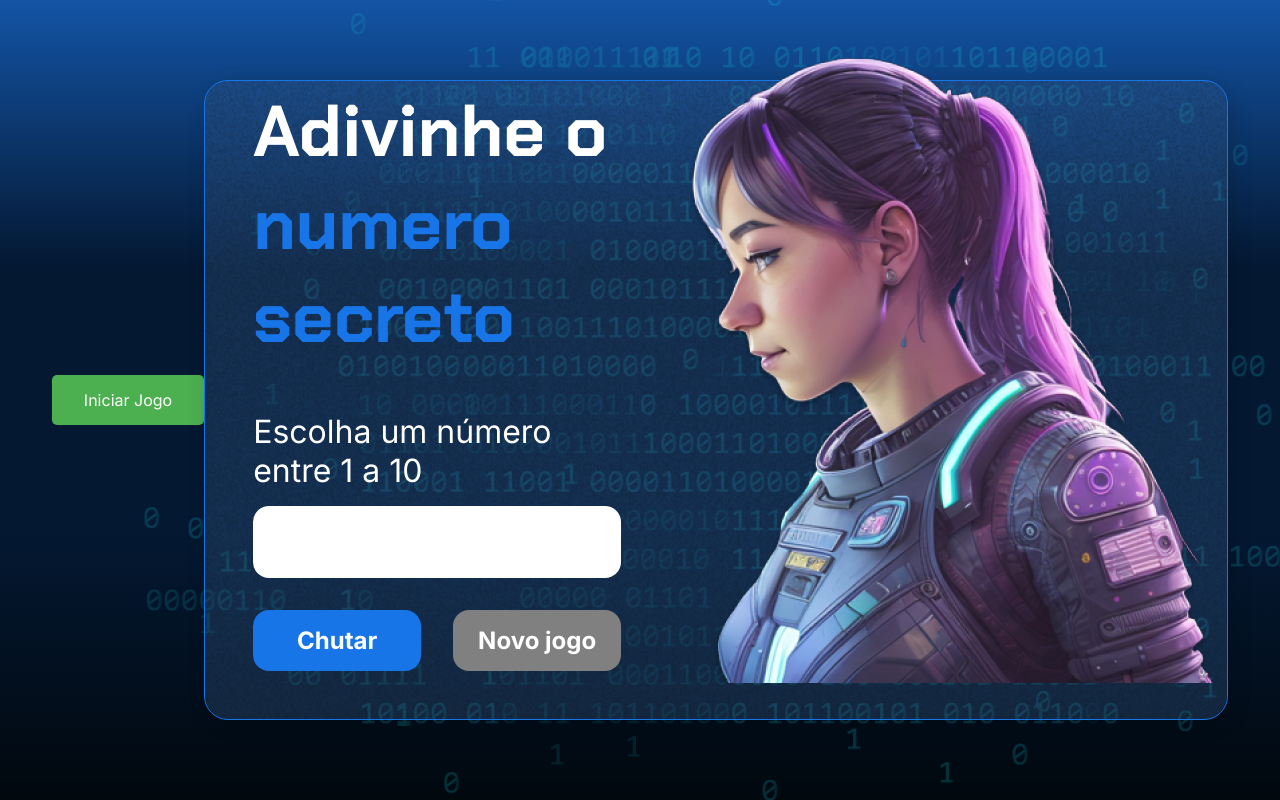
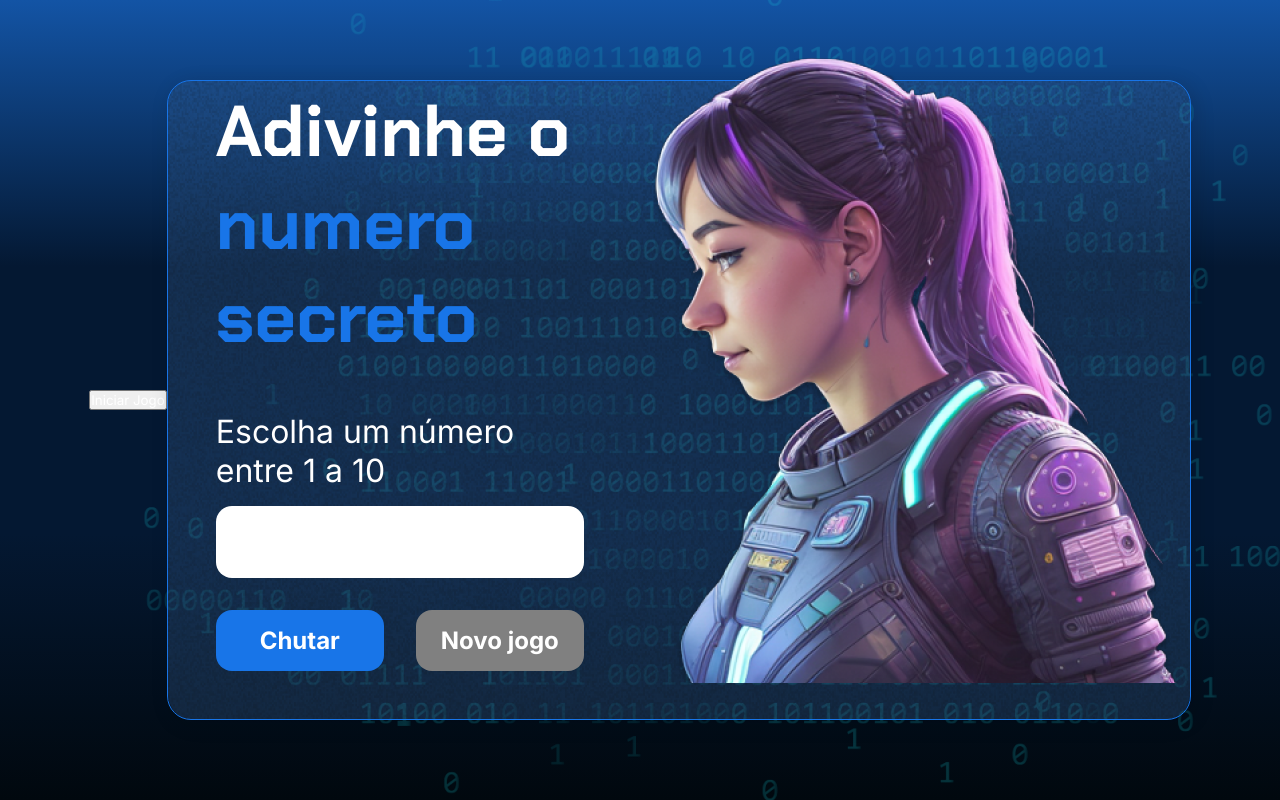
Before and after one commit to carolinirufino/jogo-numero-secreto, a plain HTML site: page index.html in a window 1280 px wide. Drawn offline with Linux system fonts and the light colour scheme; files whose address does not match are found by name.

Commit message:
Update style.css

```diff
--- a/style.css
+++ b/style.css
@@ -138,21 +138,3 @@ button:disabled {
         padding: 1rem
     }
 }
-
-#startButton {
-    background-color: #4CAF50;  /* Cor de fundo verde */
-    color: white;               /* Cor do texto em branco */
-    padding: 15px 32px;         /* Espaçamento interno */
-    text-align: center;         /* Centralizar o texto */
-    text-decoration: none;      /* Remover sublinhado */
-    display: inline-block;      /* Exibir o botão na linha */
-    font-size: 16px;            /* Tamanho da fonte */
-    cursor: pointer;           /* Cursor de mão ao passar o mouse */
-    border: none;               /* Remover borda */
-    border-radius: 5px;         /* Bordas arredondadas */
-    transition: background-color 0.3s ease;  /* Transição suave ao passar o mouse */
-}
-
-#startButton:hover {
-    background-color: #45a049;  /* Cor de fundo quando o mouse passar por cima */
-}
```
